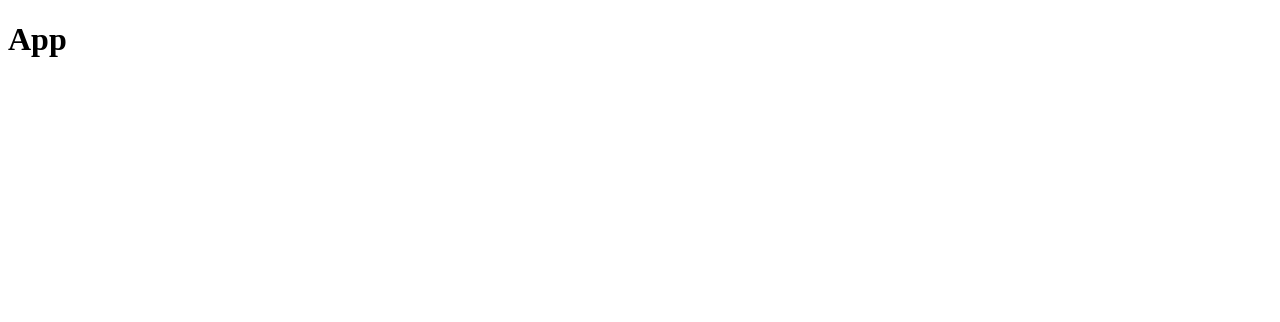
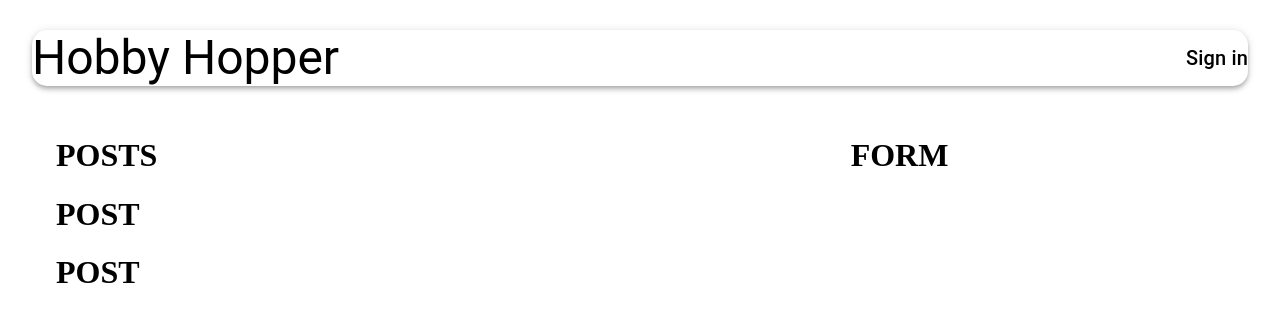
Before and after one commit to Trangtran62/hobby-hopper, a React (Create React App) app in the folder client/: page / in a window 1280 px wide. Shown: the top 322 px of the page. Built offline with nearby package versions, Linux system fonts and the light colour scheme; the HTML template or start-up script is replaced by a standard one.

Commit message:
added components and styles for home page

```diff
--- a/client/package.json
+++ b/client/package.json
@@ -23,10 +23,11 @@
     "react-router-dom": "^5.2.0",
     "react-scripts": "3.4.1",
     "redux": "^4.0.5",
-    "redux-thunk": "^2.3.0"
+    "redux-thunk": "^2.3.0",
+    "yarn": "^1.22.19"
   },
   "scripts": {
-    "start": "react-scripts start",
+    "start": "export SET NODE_OPTIONS=--openssl-legacy-provider && react-scripts start",
     "build": "react-scripts build",
     "test": "react-scripts test",
     "eject": "react-scripts eject"
--- a/client/src/App.js
+++ b/client/src/App.js
@@ -1,11 +1,33 @@
 import React from 'react';
+import { Container, AppBar, Typography, Grow, Grid } from '@material-ui/core';
+
+import Posts from './components/Posts/Posts';
+import Form from './components/Form/Form';
+import useStyles from './styles';
 
 const App = () => {
+    const classes = useStyles();
+
     return (
-        <div>
-            <h1>App</h1>
-        </div>
-    )
+        <Container maxWidth='lg'>
+            <AppBar className={classes.appBar} position='static' color='inherit'>
+                <Typography variant='h3' align='left'>Hobby Hopper</Typography>
+                <Typography variant='h6' align='right'>Sign in</Typography>
+            </AppBar>
+            <Grow in>
+                <Container>
+                    <Grid container justifyContent="space-between" alignItems='stretch' spacing={3}>
+                        <Grid item xs={12} sm={7}>
+                            <Posts />
+                        </Grid>
+                        <Grid item xs={12} sm={4}>
+                            <Form />
+                        </Grid>
+                    </Grid>
+                </Container>
+            </Grow>
+        </Container>
+    );
 }
 
 export default App;
--- /dev/null
+++ b/client/src/components/Form/Form.js
@@ -0,0 +1,9 @@
+import React from 'react';
+
+const Form = () => {
+    return (
+        <h1>FORM</h1>
+    );
+};
+
+export default Form;
--- /dev/null
+++ b/client/src/components/Posts/Post/Post.js
@@ -0,0 +1,9 @@
+import React from 'react';
+
+const Post = () => {
+    return (
+        <h1>POST</h1>
+    );
+};
+
+export default Post;
--- /dev/null
+++ b/client/src/components/Posts/Posts.js
@@ -0,0 +1,13 @@
+import React from 'react';
+import Post from './Post/Post';
+const Posts = () => {
+    return (
+        <>
+            <h1>POSTS</h1>
+            <Post />
+            <Post />
+        </>
+    );
+};
+
+export default Posts;
--- /dev/null
+++ b/client/src/styles.js
@@ -0,0 +1,16 @@
+import { makeStyles } from "@material-ui/core/styles";
+
+export default makeStyles(() => ({
+    appBar: {
+        borderRadius: 15,
+        margin: '30px 0',
+        display: 'flex',
+        flexDirection: 'row',
+        justifyContent: 'space-between',
+        alignItems: 'center',
+    },
+    heading: {
+        color: 'rgba(0,183,255, 1)',
+        textAlign: 'left'
+    }
+}));
```
Also changed, not shown: client/src/components/Form/styles.js (added), client/src/components/Posts/Post/styles.js (added), client/src/components/Posts/styles.js (added), 1 other file (tests, documents, lock files or other folders).
